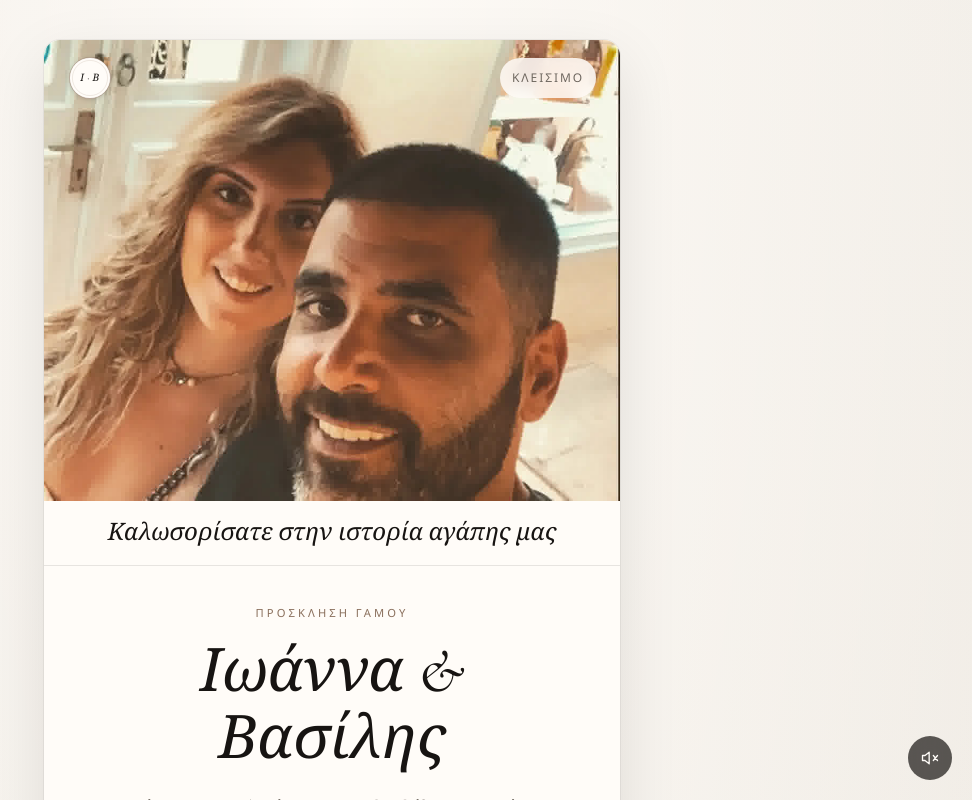
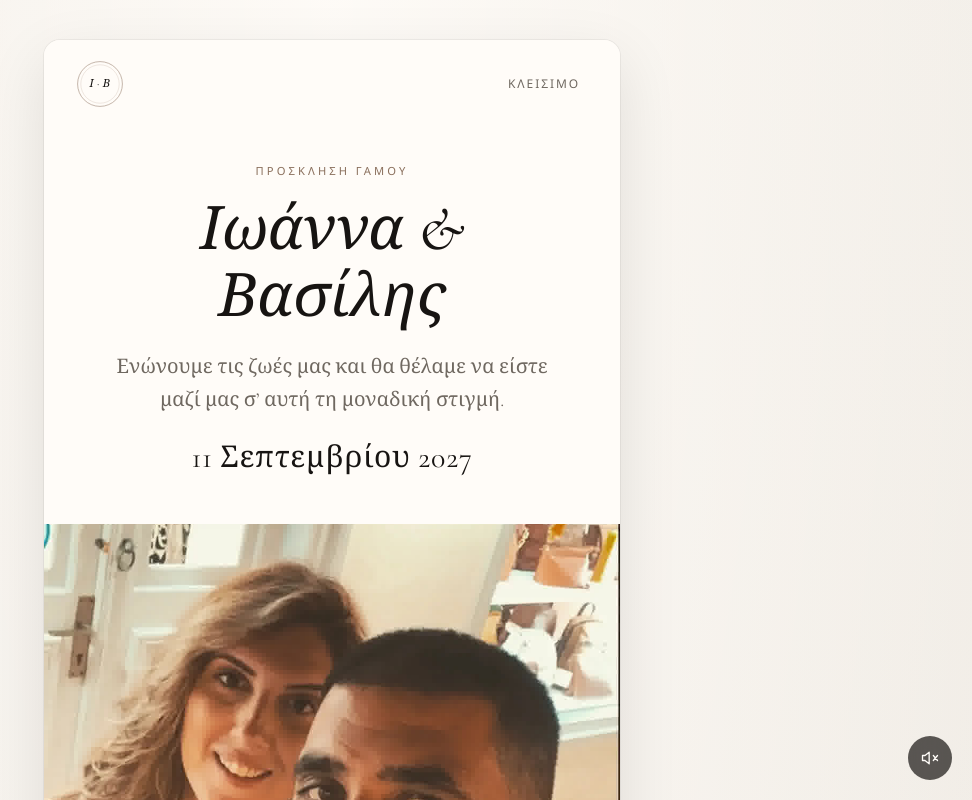
Before and after one commit to malmpertis/wedding-envelope, a Next.js app: page / in a window 1280 px wide. Both pictures are taken after a click on the button "Πατήστε για άνοιγμα". Shown: the top 800 px of the page, without its empty margins (308-1280 px from the left). Built offline with nearby package versions, Linux system fonts and the light colour scheme; no server answers.

Commit message:
Place couple photo as editorial beat after name hero
Co-authored-by: mike.almpertis <mike.almpertis@gmail.com>

```diff
--- a/src/components/CouplePhoto.tsx
+++ b/src/components/CouplePhoto.tsx
@@ -2,21 +2,23 @@
 
 import { wedding } from "@/content/wedding";
 
+/** Full-bleed portrait beat — sits after the name hero, before countdown */
 export function CouplePhoto() {
   return (
-    <figure className="w-full overflow-hidden">
+    <figure className="w-full">
+      <div className="overflow-hidden">
         <img
           src="/couple.jpg"
           alt={wedding.namesJoined}
           width={1080}
           height={1350}
           decoding="async"
-        // Preloaded during envelope intro — keep eager so first paint is instant
           loading="eager"
           fetchPriority="high"
-        className="aspect-[4/5] w-full object-cover object-[center_22%] md:aspect-[5/4] md:object-[center_18%]"
+          className="aspect-[4/5] w-full object-cover object-[center_22%] sm:aspect-[5/4] sm:object-[center_18%]"
         />
-      <figcaption className="border-b border-[var(--line)] bg-surface px-4 py-4 text-center font-script text-xl text-ink sm:text-2xl">
+      </div>
+      <figcaption className="px-5 py-5 text-center font-script text-xl text-ink-soft sm:text-2xl">
         {wedding.welcomeScript}
       </figcaption>
     </figure>
--- a/src/components/InvitationLetter.tsx
+++ b/src/components/InvitationLetter.tsx
@@ -25,22 +25,19 @@ export function InvitationLetter({ onClose }: InvitationLetterProps) {
       transition={{ duration: 0.75, ease: [0.22, 1, 0.36, 1] }}
     >
       <div className="letter-surface relative pb-16 text-ink">
-        {/* Hero photo first */}
-        <div className="relative">
-          <CouplePhoto />
-          <div className="absolute left-0 right-0 top-0 flex items-center justify-between px-4 pt-4 sm:px-6">
-            <Monogram size={44} className="drop-shadow-sm" />
+        <div className="flex items-center justify-between px-5 pt-5 sm:px-8">
+          <Monogram size={48} />
           <button
             type="button"
             onClick={onClose}
-              className="font-ui min-h-10 touch-manipulation rounded-full bg-surface/85 px-3 text-xs tracking-[0.16em] text-ink-soft uppercase backdrop-blur-sm transition hover:text-ink"
+            className="font-ui min-h-10 touch-manipulation px-2 text-xs tracking-[0.16em] text-ink-soft uppercase transition hover:text-ink"
           >
             {wedding.closeEnvelope}
           </button>
         </div>
-        </div>
 
-        <Reveal className="relative px-5 pb-12 pt-10 text-center sm:px-10">
+        {/* Brand-first hero — names lead before imagery */}
+        <Reveal className="relative px-5 pb-10 pt-10 text-center sm:px-10 sm:pb-12 sm:pt-14">
           <p className="font-ui text-[0.7rem] tracking-[0.28em] text-accent uppercase">
             Πρόσκληση γάμου
           </p>
@@ -53,6 +50,11 @@ export function InvitationLetter({ onClose }: InvitationLetterProps) {
           <p className="mt-6 text-2xl tracking-wide text-ink sm:text-3xl">
             {wedding.dateDisplay}
           </p>
+        </Reveal>
+
+        {/* Portrait as the first visual beat after the brand */}
+        <Reveal>
+          <CouplePhoto />
         </Reveal>
 
         <Reveal>
```
Lines whose indentation alone changed are shown as unchanged.
